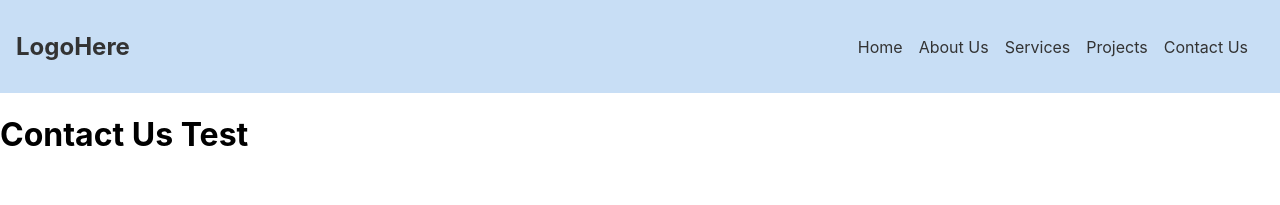
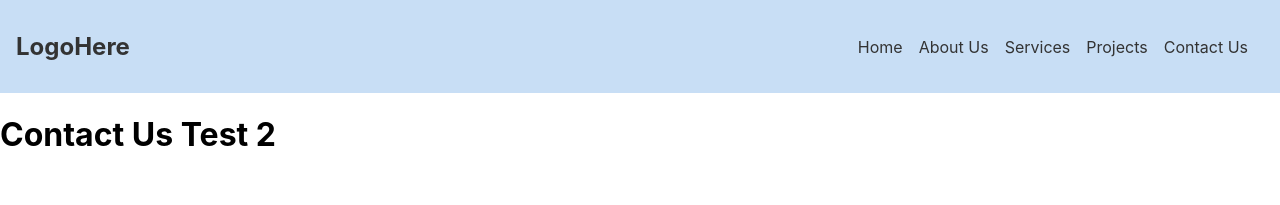
Before and after one commit to filippbrokhman/webprojecta, a React (Create React App) app in the folder webmockupv/: page /ContactUs in a window 1280 px wide. Shown: the top 205 px of the page. Built offline with nearby package versions, Linux system fonts and the light colour scheme.

Commit message:
Pavel Test Commit

```diff
--- a/webmockupv/src/components/ContactUs.js
+++ b/webmockupv/src/components/ContactUs.js
@@ -2,7 +2,7 @@ import React from "react";
 
 function ContactUs() {
     return (
-        <h1>Contact Us Test</h1>
+        <h1>Contact Us Test 2</h1>
     )
 }
 
```
Also changed, not shown: 1 other file (tests, documents, lock files or other folders).
